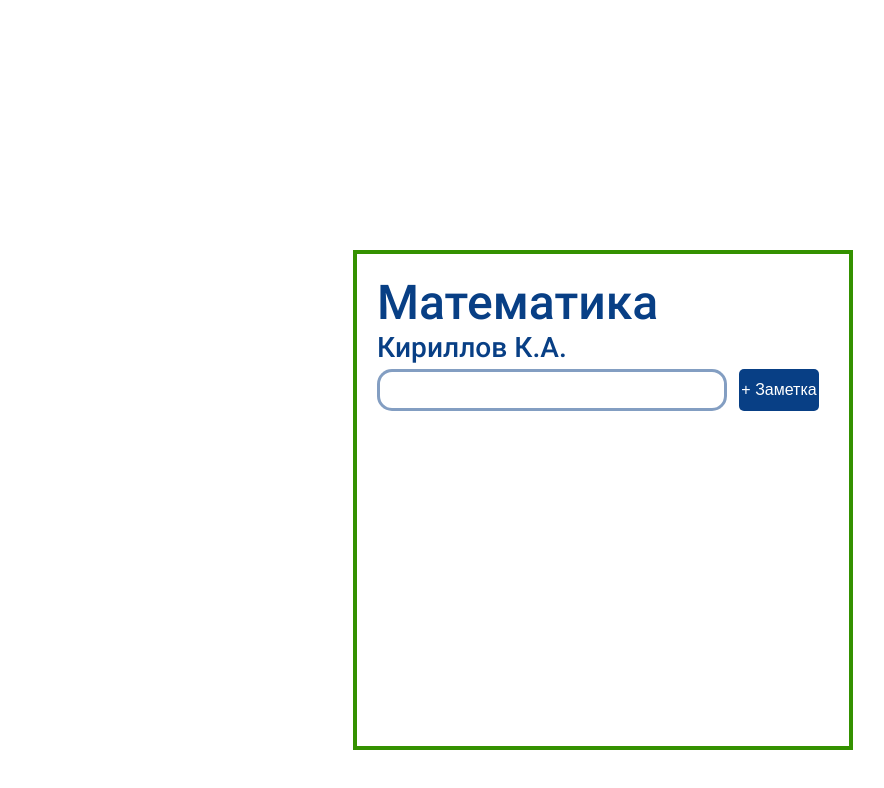
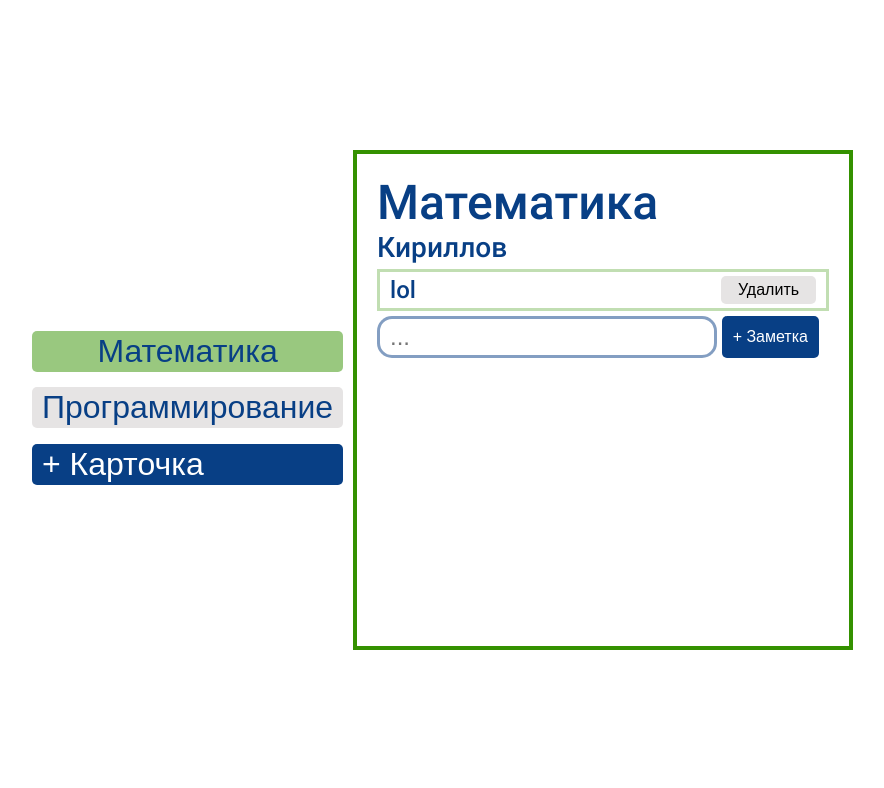
Before and after one commit to Kapiza/stud_service_frontend, a React (Create React App) app: page / in a window 1280 px wide. Shown: the top 788 px of the page, without its empty margins (37-921 px from the left). Built offline with nearby package versions, Linux system fonts and the light colour scheme.

Commit message:
//What have i done...
Notes and Subjects are separated now

```diff
--- a/src/App.js
+++ b/src/App.js
@@ -1,31 +1,97 @@
 import './styles/App.css'
 import Subject from "./Components/Subject";
-import {useState} from "react";
+import {useEffect, useMemo, useState} from "react";
+import SubjectMenu from "./Components/SubjectMenu";
+import MyModal from "./Components/MyModal";
+import SubjectForm from "./Components/SubjectForm";
+
+function App() {
+
+    const [notes, setNotes] = useState([{id:0, title:"lol"}])
+    const [notesLists, setNotesLists] = useState([notes, notes]);
+
+    const [subjects, setSubjects] = useState([
+        {
+            id: Date.now(),
+            title: "Математика",
+            subTitle: "Кириллов",
+            notes: notesLists[0]
+        },
+        {
+            id: Date.now(),
+            title: "Программирование",
+            subTitle: "Моргунов",
+            notes: notesLists[1]
+        }
+    ]);
 
 
 
 
-function App() {
+    const addSubject = (newSubject) => {
+        setSubjects([...subjects, newSubject])
+        setModalVisible(false)
+    }
 
-    const [notes, setNotes] = useState([]
-        // {id:1, title:"Лабораторная 1"},
-        // {id:2, title:"Лабораторная 2"},
-        // {id:3, title:"Лабораторная 3"}
-    );
+    const addNote = (newNote) => {
+        setNotes([...notes, newNote]);
+        // console.log(notes);
+    }
 
-    const createNote = (newNote) => {
-        setNotes([...notes, newNote]);
-    }
+    // console.log(notes)
 
     const removeNote = (note) => {
         setNotes(notes.filter(n => n.id !== note.id));
         console.log("removeNote");
     }
 
+
+
+    const [SSI, setSSI] = useState(0) // selectedSubjectIndex
+
+    //     useMemo(()=>{
+    //     return [...subjects].filter((index) => index === SSI)
+    // }, [subjects, SSI])
+
+    const [modalVisible, setModalVisible] = useState(false);
+
+    useEffect(() => {
+        setNotes(notesLists[SSI])
+    }, [SSI])
+
+    useEffect(() => {
+        setNotesLists((prevState) => {
+            const updatedState = [...prevState];
+            updatedState[SSI] = notes;
+            return updatedState;
+        })
+    }, [notes])
+
+    useEffect(() => {
+        setSubjects(prevState => {
+            const updatedState = [...prevState];
+            updatedState[SSI] ={
+                ...updatedState[SSI],
+                notes: notesLists[SSI],
+            } ;
+            return updatedState;
+        })
+    }, [notesLists])
+
+    console.log("notes " + notes)
+    console.log("notesLists " + notesLists)
+    console.log("subjects " + subjects)
+
+
     return (
 
         <div className="App">
-            <Subject notes={notes} removeNote={removeNote} createNote={createNote} title={"Математика"} teacher={"Кириллов К.А."}/>
+            <SubjectMenu subjects={subjects} setSSI={setSSI} setModalVisible={setModalVisible}/>
+            <Subject subject={subjects[SSI]} addNote={addNote} removeNote={removeNote}/>
+            <MyModal modalVisible={modalVisible} setModalVisible={setModalVisible}>
+                {<SubjectForm addSubject = {addSubject}/>}
+            </MyModal>
+            {/*<Subject notes={notes} removeNote={removeNote} createNote={createNote} title={"Математика"} teacher={"Кириллов К.А."}/>*/}
         </div>
     );
 }
--- a/src/Components/MyButton.jsx
+++ b/src/Components/MyButton.jsx
@@ -3,8 +3,7 @@ import "../styles/App.css"
 
 const MyButton = ({className, children, ...props}) => {
     return (
-        <button
-            className={className} {...props}>
+        <button className={className} {...props}>
             {children}
         </button>
     );
--- a/src/Components/MyInput.jsx
+++ b/src/Components/MyInput.jsx
@@ -1,8 +1,9 @@
 import React from 'react';
+import "../styles/App.css"
 
-function MyInput(props) {
+function MyInput( {className,...props}) {
     return (
-        <input maxLength={30} {...props}></input>
+        <input className={className} {...props}></input>
     );
 }
 
--- /dev/null
+++ b/src/Components/MyModal.jsx
@@ -0,0 +1,21 @@
+import React from 'react';
+import "../styles/MyModal.css"
+
+const MyModal = ({children, modalVisible, setModalVisible}) => {
+
+    const rootClasses = ['myModal'];
+
+    if(modalVisible){
+        rootClasses.push('myModalActive');
+    }
+
+    return (
+        <div className={rootClasses.join(" ")} onClick={() => setModalVisible(false)} >
+            <div className={"myModalContent"} onClick={e => e.stopPropagation()} >
+                {children}
+            </div>
+        </div>
+    );
+};
+
+export default MyModal;
--- a/src/Components/NoteForm.jsx
+++ b/src/Components/NoteForm.jsx
@@ -1,37 +1,29 @@
-import React from 'react';
+import {useState} from 'react';
 import MyButton from "./MyButton";
 import MyInput from "./MyInput";
 import "../styles/App.css"
-// import fs from "fs";
-
-const NoteForm = ( {createNote}) => {
-
-    const [note, setNote] = React.useState({id:"", title:""});
-
-    // const fs = require('fs')
 
 
-    const addNote = () => {
-        //Сохраняем изменение в файл
-        // let rawData = fs.readFileSync("./data.json");
-        // let parsedData = JSON.parse(rawData);
-        // parsedData.push(note);
-        // let data = JSON.stringify(parsedData);
-        // fs.writeFileSync("./data.json", data);
+const NoteForm = ({addNote}) => {
 
-        //
+    const [note, setNote] = useState({id: "", title: ""});
+
+    const createNote = () => {
         note.id = Date.now();
-        createNote(note)
-        setNote({id:"", title:""});
+        // note.notes = [];
+        addNote(note)
+        setNote({id: "", title: ""});
     }
 
     return (
         <div className="NoteForm">
             <MyInput
-                value = {note.title}
+                placeholder={"..."}
+                className="note-input"
+                value={note.title}
                 onChange={e => setNote({...note, title: e.target.value})}
-            ></MyInput>
-            <MyButton className= "add-button" onClick={addNote}>+ Заметка</MyButton>
+            />
+            <MyButton className="add-button" onClick={createNote}>+ Заметка</MyButton>
         </div>
     );
 };
--- a/src/Components/NoteList.jsx
+++ b/src/Components/NoteList.jsx
@@ -2,6 +2,7 @@ import React from 'react';
 import NoteItem from "./NoteItem";
 
 const NoteList = ({notes, removeNote}) => {
+
     return (
         <ul>
             {notes.map(note => (
--- a/src/Components/Subject.jsx
+++ b/src/Components/Subject.jsx
@@ -1,16 +1,28 @@
-import React from 'react';
+import React, {useState} from 'react';
 import "../styles/App.css"
 import NoteList from "./NoteList";
 import NoteForm from "./NoteForm";
 
-const Subject = ({title, teacher, notes, removeNote, createNote}) => {
+const Subject = ({subject, addNote, removeNote}) => {
+
+    const {title, subTitle, notes} = subject;
+
+    // console.log(notes);
+
+    // const [notes, setNotes] = useState([]
+    //     // {id:1, title:"Лабораторная 1"},
+    // );
+
+
+
+
+
     return (
         <div className="Subject">
             <h1>{title}</h1>
-            <h3>{teacher}</h3>
+            <h3>{subTitle}</h3>
             <NoteList notes = {notes} removeNote = {removeNote} />
-            <NoteForm createNote = {createNote}></NoteForm>
-            {/*<MyInput value={notes} onChange={e => setNotes([...notes, e.target.value])} type="text"></MyInput>*/}
+            <NoteForm addNote = {addNote}></NoteForm>
         </div>
     );
 };
--- /dev/null
+++ b/src/Components/SubjectForm.jsx
@@ -0,0 +1,39 @@
+import React, {useState} from 'react';
+import MyInput from "./MyInput";
+import MyButton from "./MyButton";
+// import "../styles/App.css"
+
+const SubjectForm = ({addSubject}) => {
+
+    const [subject, setSubject] = useState(
+        {title: "", subTitle: ""}
+    );
+
+    const createSubject = () => {
+        subject.id = Date.now();
+        addSubject(subject);
+        setSubject({title: "", subTitle: ""});
+    }
+
+    return (
+        <div className="SubjectForm">
+            <MyInput
+                placeholder={"Заголовок"}
+                className={"card-input"}
+                value={subject.title}
+                onChange={e => setSubject( {...subject, title: e.target.value})}
+            />
+            <MyInput
+                placeholder={"Подзаголовок"}
+                className={"card-input"}
+                value={subject.subTitle}
+                onChange={e => setSubject( {...subject, subTitle: e.target.value})}
+            />
+            <MyButton className={"add-card-button"} onClick={createSubject} >
+                + Карточка
+            </MyButton>
+        </div>
+    );
+};
+
+export default SubjectForm;
--- /dev/null
+++ b/src/Components/SubjectMenu.jsx
@@ -0,0 +1,23 @@
+import React from 'react';
+import MyButton from "./MyButton";
+
+const SubjectMenu = ({subjects, setSSI, setModalVisible}) => {
+
+    return (
+        <div className="SubjectMenu">
+            <menu >
+                {subjects.map((subject, index) => (
+                    <MyButton autoFocus={!index} className={"select-button"} key={subject.title} onClick={() => setSSI(index)}>
+                        {subject.title}
+                    </MyButton>
+                ))}
+            </menu>
+            <MyButton className={"add-card-button"} onClick={() => setModalVisible(true)} >
+                + Карточка
+            </MyButton>
+        </div>
+
+    );
+};
+
+export default SubjectMenu;
--- a/src/styles/App.css
+++ b/src/styles/App.css
@@ -3,6 +3,12 @@
     padding: 0;
     box-sizing: border-box;
 }
+
+html, body, #root, .App {
+    height: 100%;
+}
+
+
 
 @font-face {
     font-family: "My_font";
@@ -13,23 +19,42 @@
     /*-moz-osx-font-smoothing: grayscale;*/
 }
 
+/**/
 
 .App{
     display: flex;
-    justify-content: center;
     align-items: center;
     font-family: "My_font";
     color: #083f85;
     font-size: 1.5rem;
 }
 
+.SubjectMenu {
+    margin-left: 5%;
+    display: flex;
+    flex-direction: column;
+}
+
+.SubjectMenu > * {
+    display: flex;
+    flex-direction: column;
+}
+
 .Subject{
+    /*Центрируем Subject*/
+    position: absolute; top: 50%; left: 50%; transform: translate(-50%, -50%);
     width: 500px;
     height: 500px;
-    margin-top: 250px;
     padding: 20px;
     border: rgba(52, 145, 0, 1) solid 4px;
 }
+
+.SubjectForm{
+    display: flex;
+    flex-direction: column;
+}
+
+/**/
 
 .Note{
     display: flex;
@@ -47,36 +72,85 @@
     /*padding: 4px 10px;*/
 }
 
+/**/
+
+input, .note-input, .card-input {
+    align-self: stretch;
+    width: 350px;
+    border-radius: 15px;
+    font-size: 1.5rem;
+    padding: 4px 10px;
+}
+
+.note-input, .card-input{
+    outline: none;
+    border: rgba(8, 63, 133, .5) 3px solid ;
+    color: #083f85;
+}
+
+.card-input{
+    margin-top: 10px;
+}
+
+
 button {
+    padding: 2px 10px;
     margin-left: 5px ;
-    background: transparent;
+    /*background: transparent;*/
     font-size: 1rem;
     cursor: pointer;
     border:none;
-    background-color: #d1d0d0;
+    background-color: #e6e4e4;
     border-radius: 5px;
 }
 
 
-input {
-    align-self: stretch;
-    width: 350px;
-    border-radius: 15px;
-    border: rgba(8, 63, 133, .5) 3px solid ;
-    font-size: 1.5rem;
-    padding: 4px 10px;
-    color: #083f85;
+
+.select-button, .add-card-button{
+    margin-top: 5%;
+    font-size: 2rem;
 }
 
-.add-button {
-    width: 80px;
+
+/**/
+
+.select-button{
+    color: rgba(8, 63, 133);
+}
+
+.select-button:focus {
+    outline: none;
+    color: rgba(8, 63, 133);
+    background-color: rgba(52, 145, 0, 0.5);
+}
+
+.select-button:hover:focus {
+    color: rgba(8, 63, 133);
+}
+
+.select-button:hover {
+    transition: 0.3s;
+    color: #ff0000;
+}
+
+
+
+/**/
+
+.add-card-button, .add-button{
     background-color: #083f85;
     color: white;
 }
 
+.add-card-button {}
+
+.add-button {
+    width: 100px;
+
+}
+
 .delete-button{
-    width: 80px;
-
+    width: 95px;
     /*border-color: rgba(52, 145, 0, .3);*/
     /*color: #000000;*/
     /*margin-right: 50px;*/
--- /dev/null
+++ b/src/styles/MyModal.css
@@ -0,0 +1,19 @@
+.myModal {
+    position: fixed;
+    top: 0;
+    bottom: 0;
+    right: 0;
+    left: 0;
+    display: none;
+    background: rgba(0,0,0, 0.5);
+}
+
+.myModalActive {
+    display: flex;
+    justify-content: center;
+    align-items: center;
+}
+
+.myModalContent {
+
+}
```
